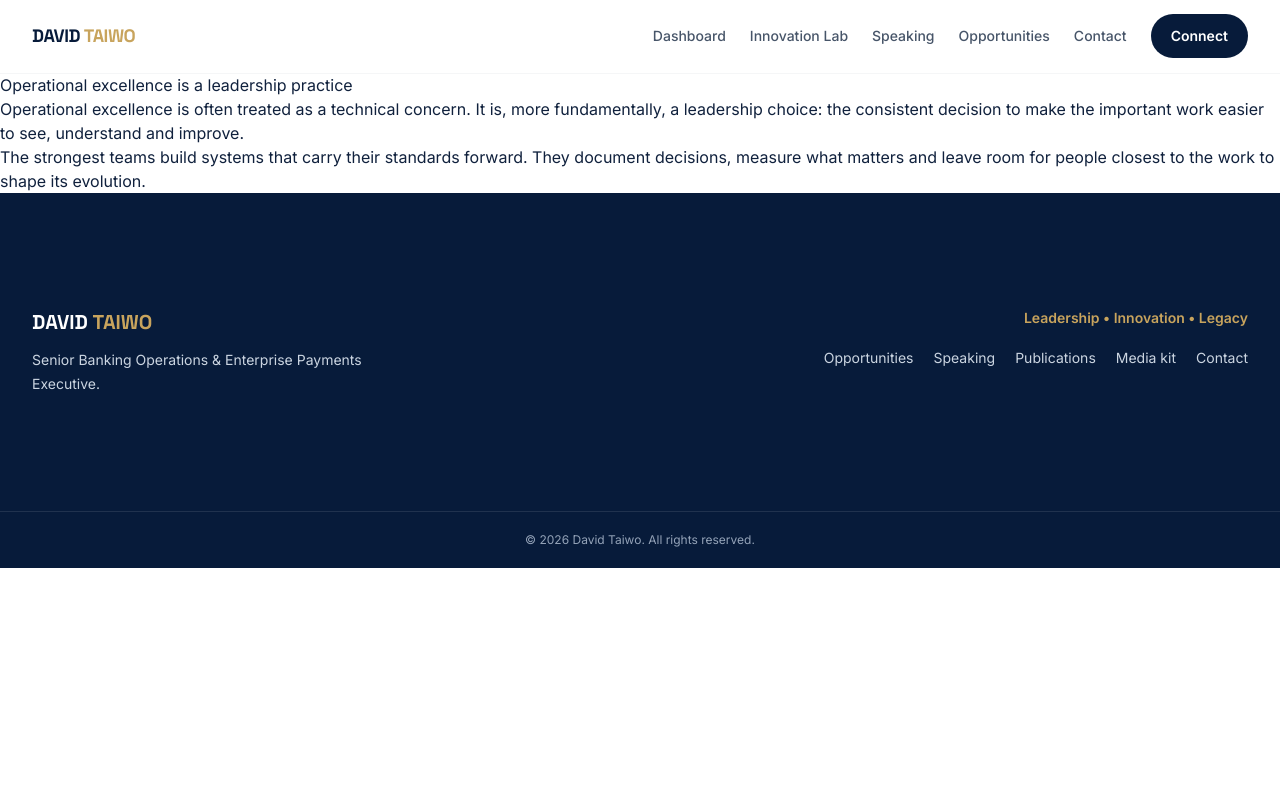
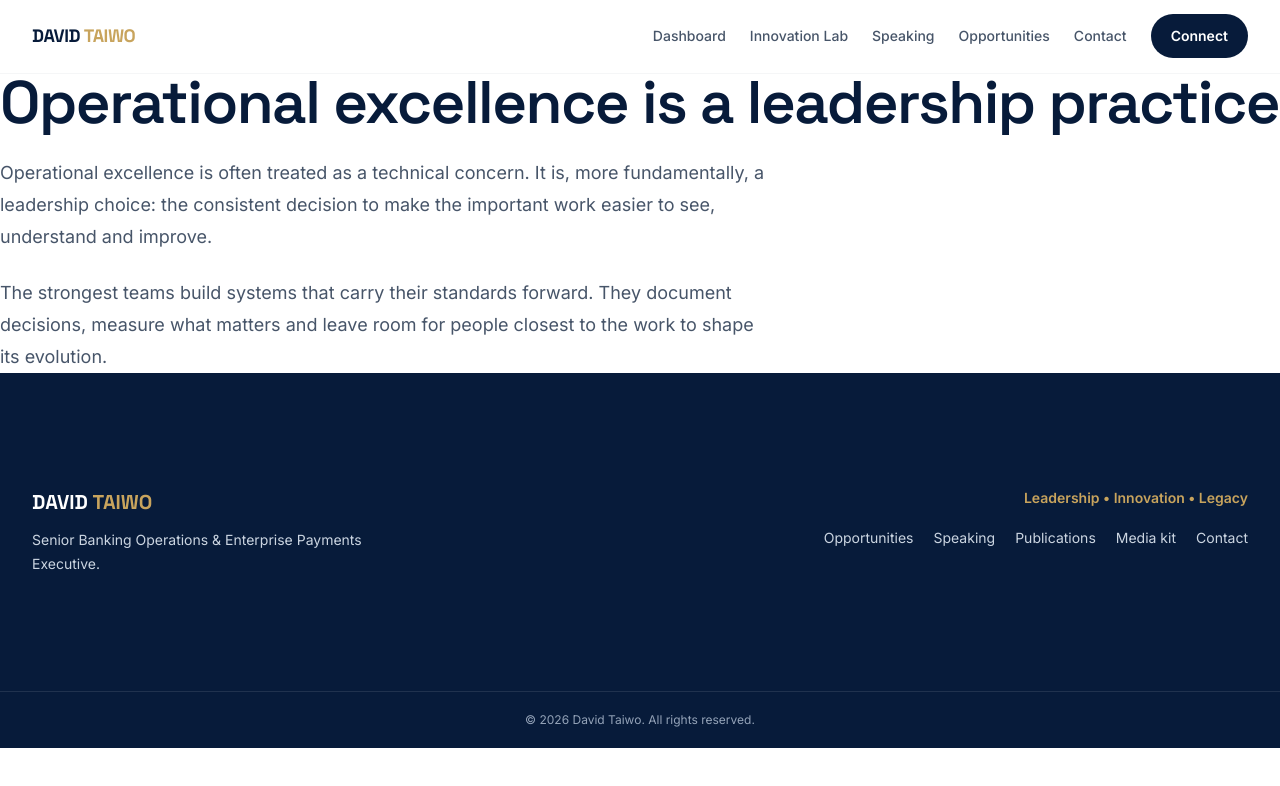
Before and after one commit to TaiKay/david-taiwo-executive-platform, a Next.js app: page /insights/operational-excellence in a window 1280 px wide. Shown: the top 786 px of the page. Built offline with nearby package versions, Linux system fonts and the light colour scheme; no server answers.

Commit message:
Fix MDX build failure for Insights pages

```diff
--- /dev/null
+++ b/src/mdx-components.tsx
@@ -0,0 +1,12 @@
+import type { MDXComponents } from 'mdx/types';
+
+const components: MDXComponents = {
+  h1: ({ children }) => <h1 className="font-display text-4xl font-semibold leading-tight tracking-tight text-navy sm:text-6xl">{children}</h1>,
+  h2: ({ children }) => <h2 className="mt-12 font-display text-3xl font-semibold tracking-tight text-navy">{children}</h2>,
+  p: ({ children }) => <p className="mt-6 max-w-3xl text-lg leading-8 text-slate-600">{children}</p>,
+  a: ({ children, href }) => <a className="focus-ring font-semibold text-royal underline decoration-gold underline-offset-4" href={href}>{children}</a>,
+};
+
+export function useMDXComponents(): MDXComponents {
+  return components;
+}
```
